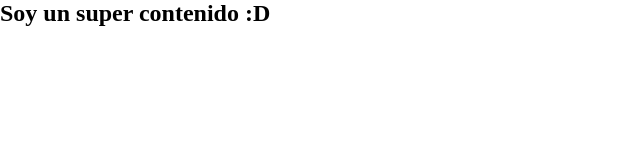
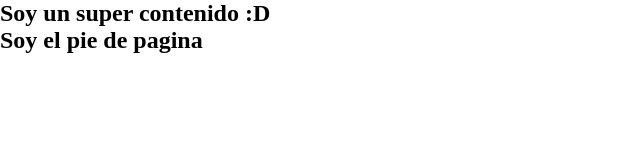
Before and after one commit to Josemi19/intro-git, a plain HTML site: page index.html in a window 1280 px wide. Shown: the whole page, without its empty margins (0-640 px from the left). Drawn offline with Linux system fonts and the light colour scheme.

Commit message:
ADD footer

```diff
--- a/index.html
+++ b/index.html
@@ -18,7 +18,7 @@
         </h2>
     </main>
     <footer>
-        <!-- Aqui deberia ir el pie de pagina -->
+        <h2>Soy el pie de pagina</h2>
     </footer>
 </body>
 
```
